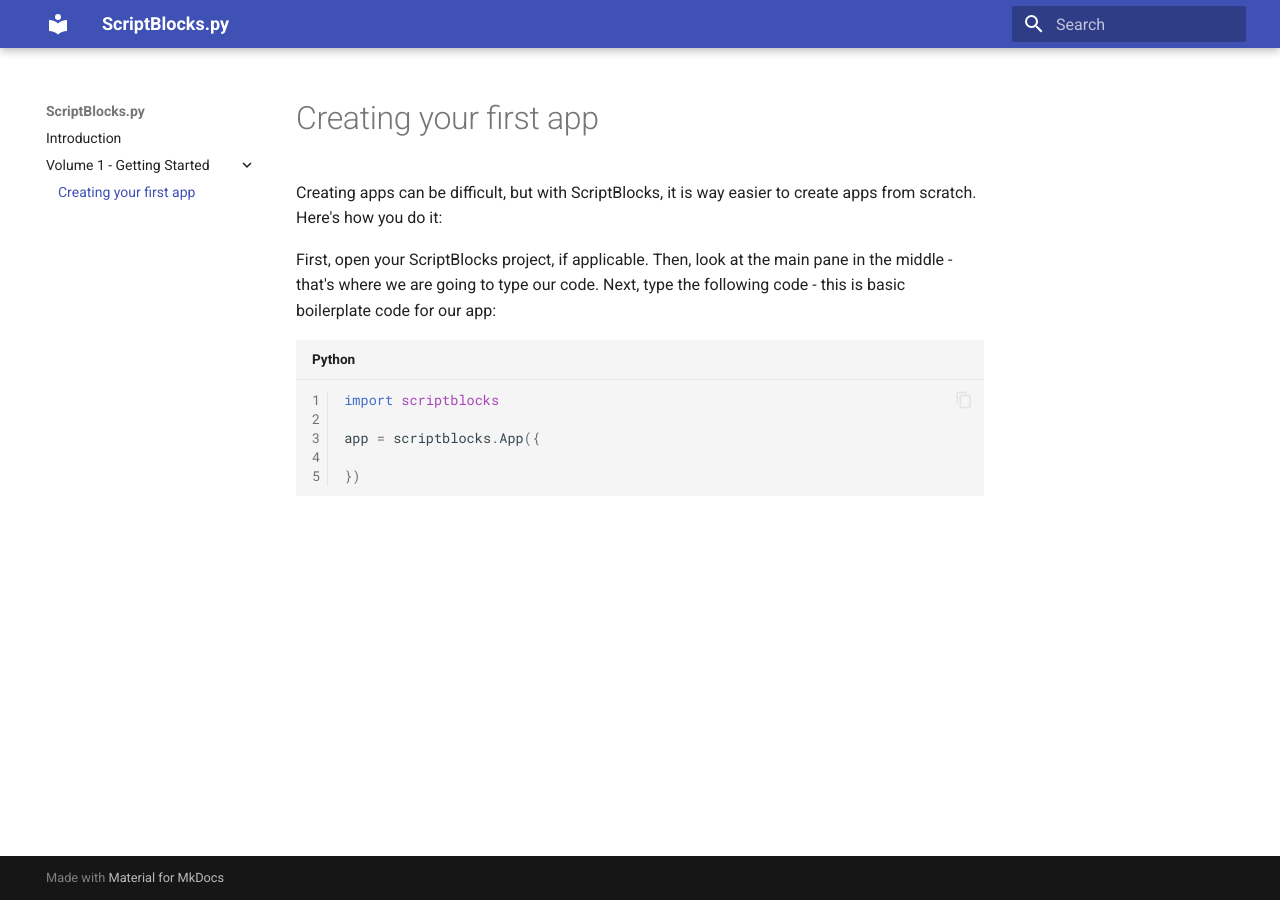
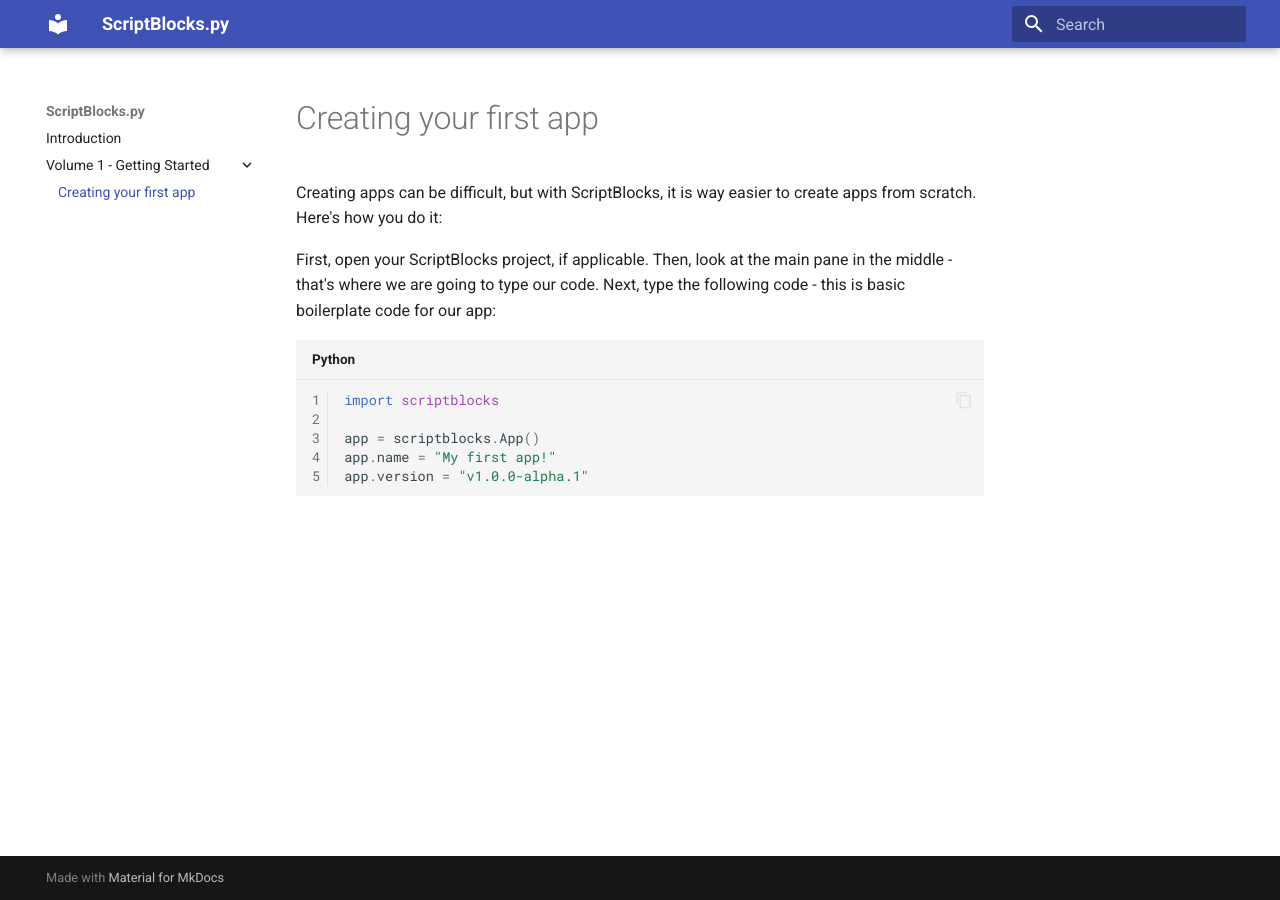
Before and after one commit to ScriptBlocks/ScriptBlocks.py, an MkDocs documentation site: the page built from docs/vol1/chap1.md, in a window 1280 px wide. Built offline with MkDocs 1.6.1 and Material for MkDocs 9.7.7, drawn with Linux system fonts in a browser that asks for light colours.

Commit message:
Update chap1.md

````diff
--- a/docs/vol1/chap1.md
+++ b/docs/vol1/chap1.md
@@ -7,7 +7,7 @@
 ```py
 import scriptblocks
 
-app = scriptblocks.App({
-
-})
+app = scriptblocks.App()
+app.name = "My first app!"
+app.version = "v1.0.0-alpha.1"
 ```
````
